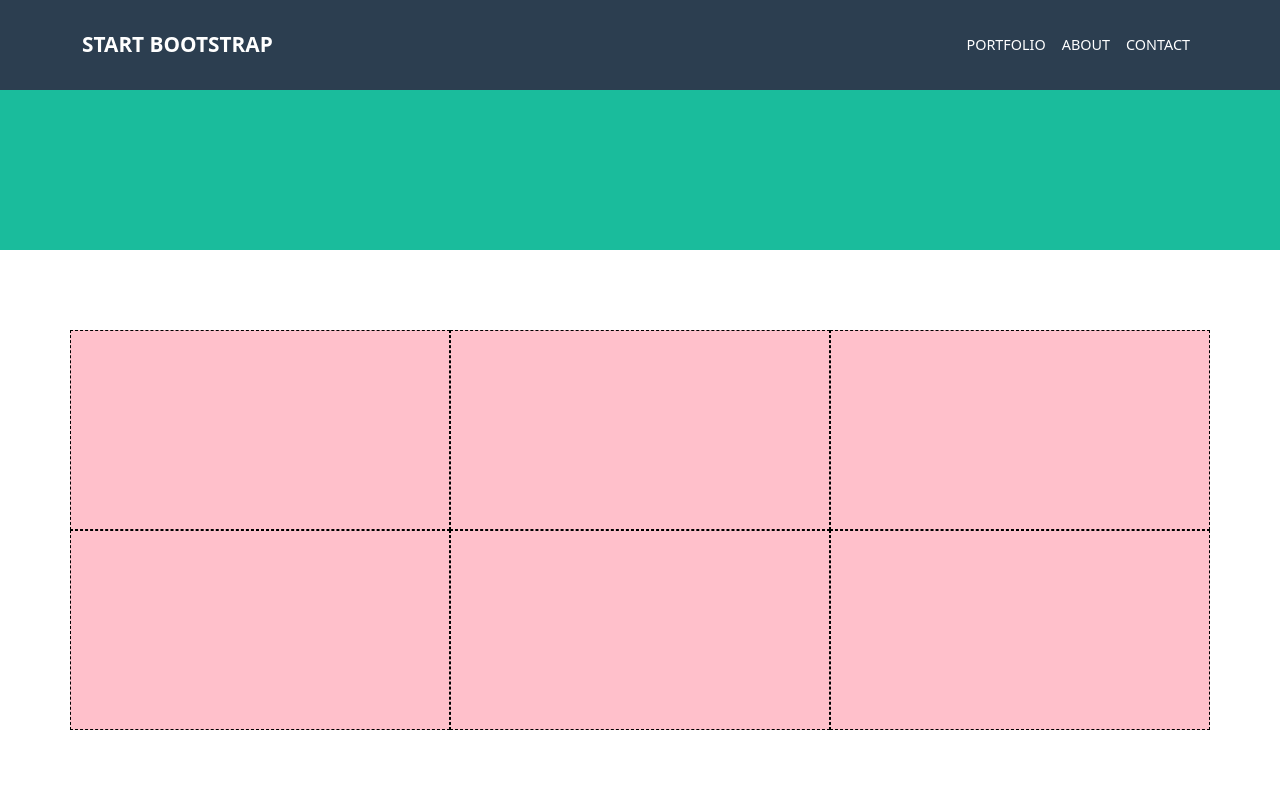
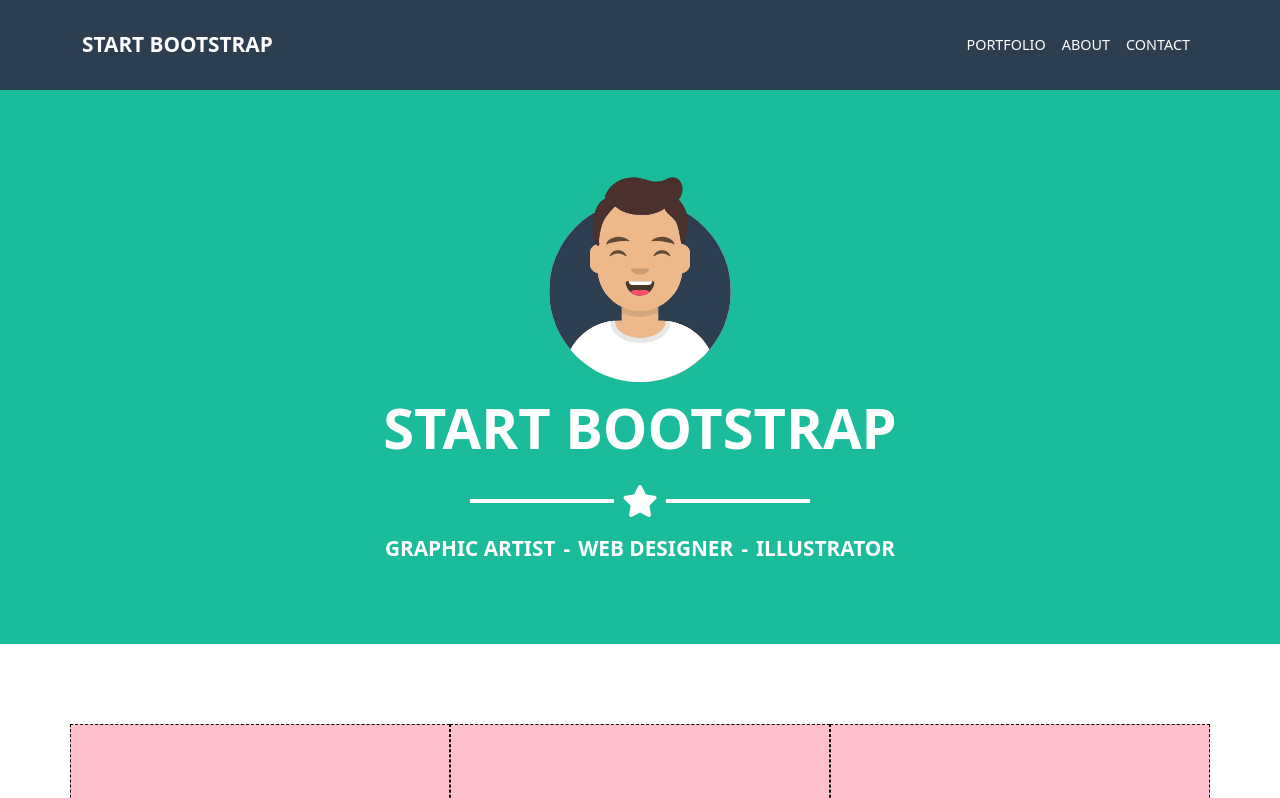
Before and after one commit to irenebrignoli/html-css-bootstrap-freelancer, a plain HTML site: page index.html in a window 1280 px wide. Shown: the top 798 px of the page. Drawn offline with nearby package versions, Linux system fonts and the light colour scheme.

Commit message:
jumbotron concluso

```diff
--- a/css/style.css
+++ b/css/style.css
@@ -50,12 +50,31 @@ header{
   height: 5.625rem;
 }
 
+main{
+  padding-top: 5.625rem;
+}
+
 section{
-  padding: 3rem 0;
+  padding: 2.5rem 0;
 }
 
 .ms_logo{
   font-size: 1rem;
+}
+
+.ms_font_medium{
+  font-weight: 600;
+}
+
+.ms_jumbotron_img{
+  height: 200px;
+  width: 200px;
+  margin: auto;
+}
+
+.ms_line{
+  height: 3px;
+  width: 4rem;
 }
 
 
@@ -75,4 +94,23 @@ section{
     font-weight: 500;
   }
 
+  .ms_line{
+    height: 3px;
+    width: 6rem;
+  }
+
+  #ms_jumbotron ul li{
+    font-size: 1.3rem;
+  }
+
 }
+
+
+@media screen and (min-width: 992px) {
+
+  .ms_line{
+    height: 4px;
+    width: 9rem;
+  }
+
+}
--- a/index.html
+++ b/index.html
@@ -5,7 +5,12 @@
   <meta http-equiv="X-UA-Compatible" content="IE=edge">
   <meta name="viewport" content="width=device-width, initial-scale=1.0">
 
+  <!-- font-awsome -->
+  <link rel="stylesheet" href="https://cdnjs.cloudflare.com/ajax/libs/font-awesome/6.3.0/css/all.min.css" integrity="sha512-SzlrxWUlpfuzQ+pcUCosxcglQRNAq/DZjVsC0lE40xsADsfeQoEypE+enwcOiGjk/bSuGGKHEyjSoQ1zVisanQ==" crossorigin="anonymous" referrerpolicy="no-referrer" />
+
+  <!-- bootstrap -->
   <link href="https://cdn.jsdelivr.net/npm/bootstrap@5.3.0-alpha1/dist/css/bootstrap.min.css" rel="stylesheet" integrity="sha384-GLhlTQ8iRABdZLl6O3oVMWSktQOp6b7In1Zl3/Jr59b6EGGoI1aFkw7cmDA6j6gD" crossorigin="anonymous">
+
   <link rel="stylesheet" href="css/style.css">
 
   <title>Bootstrap Freelancer</title>
@@ -14,7 +19,7 @@
 <body class="debug">
 
   <!-- header -->
-  <header>
+  <header class="fixed-top">
 
     <nav class="navbar navbar-dark h-100 navbar-expand-md ms_dark_blue_bg">
 
@@ -49,9 +54,28 @@
   <!-- main -->
   <main>
 
-    <section id="ms_jumbotron" class="ms_green_bg text-center">
+    <section id="ms_jumbotron" class="ms_green_bg text-center text-white">
 
-      <div class="ms_jumbotron_box"></div>
+        <div class="ms_jumbotron_img mb-4">
+          <img class="img-fluid" src="img/avatar.svg" alt="avatar">
+        </div>
+
+        <h1 class="display-4 ms_font_medium text-uppercase mb-4">Start Bootstrap</h1>
+
+        <div class="d-flex gap-2 justify-content-center align-items-center mb-3">
+          <div class="ms_line bg-white"></div>
+          <i class="fs-2 fa-solid fa-star"></i>
+          <div class="ms_line bg-white"></div>
+        </div>
+
+        <ul class="list-unstyled gap-2 d-flex flex-wrap justify-content-center m-0">
+          <li class="text-uppercase ms_font_medium">Graphic Artist</li>
+          <li class="ms_font_medium">-</li>
+          <li class="text-uppercase ms_font_medium">Web Designer</li>
+          <li class="ms_font_medium">-</li>
+          <li class="text-uppercase ms_font_medium">Illustrator</li>
+        </ul>
+
 
     </section>
 
```
